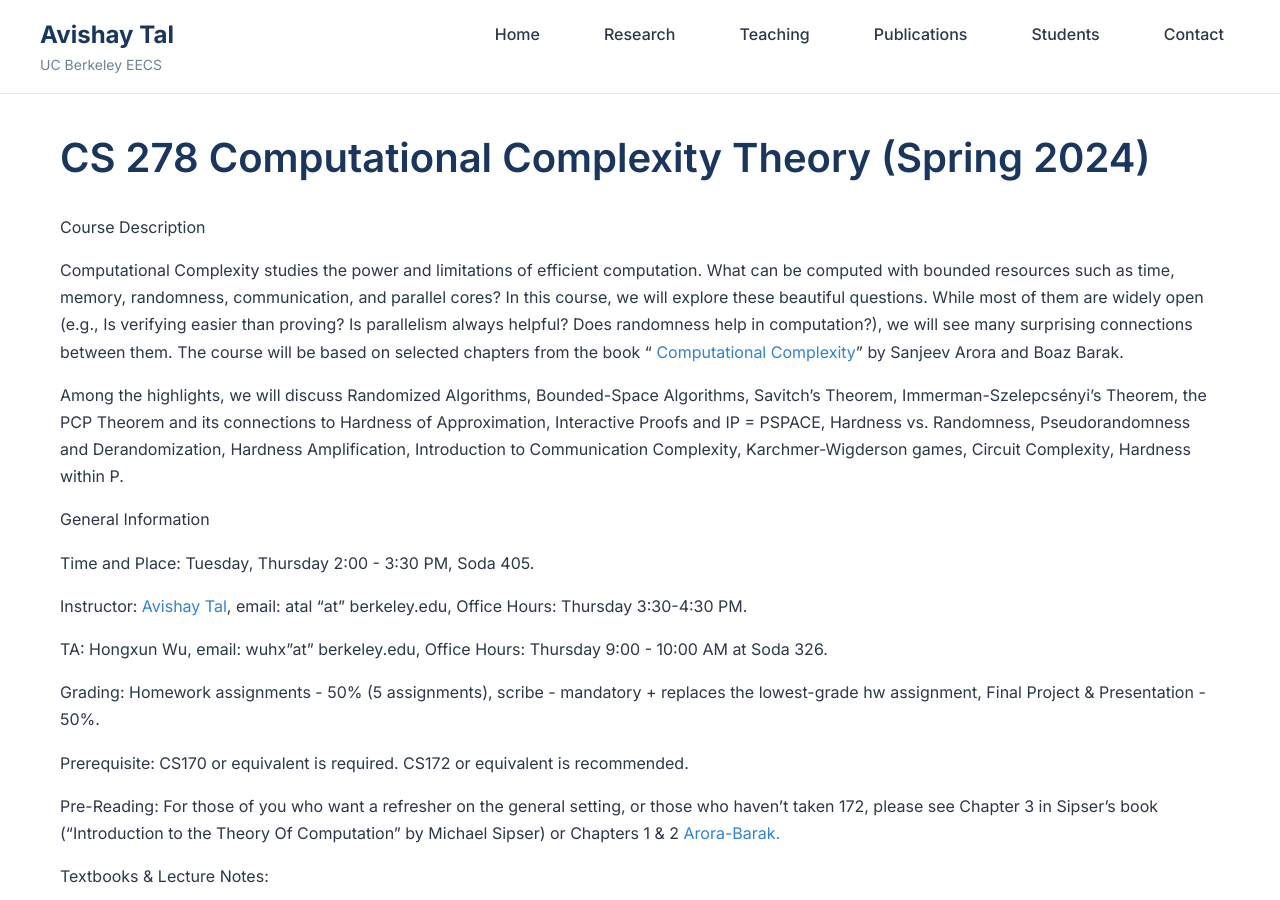
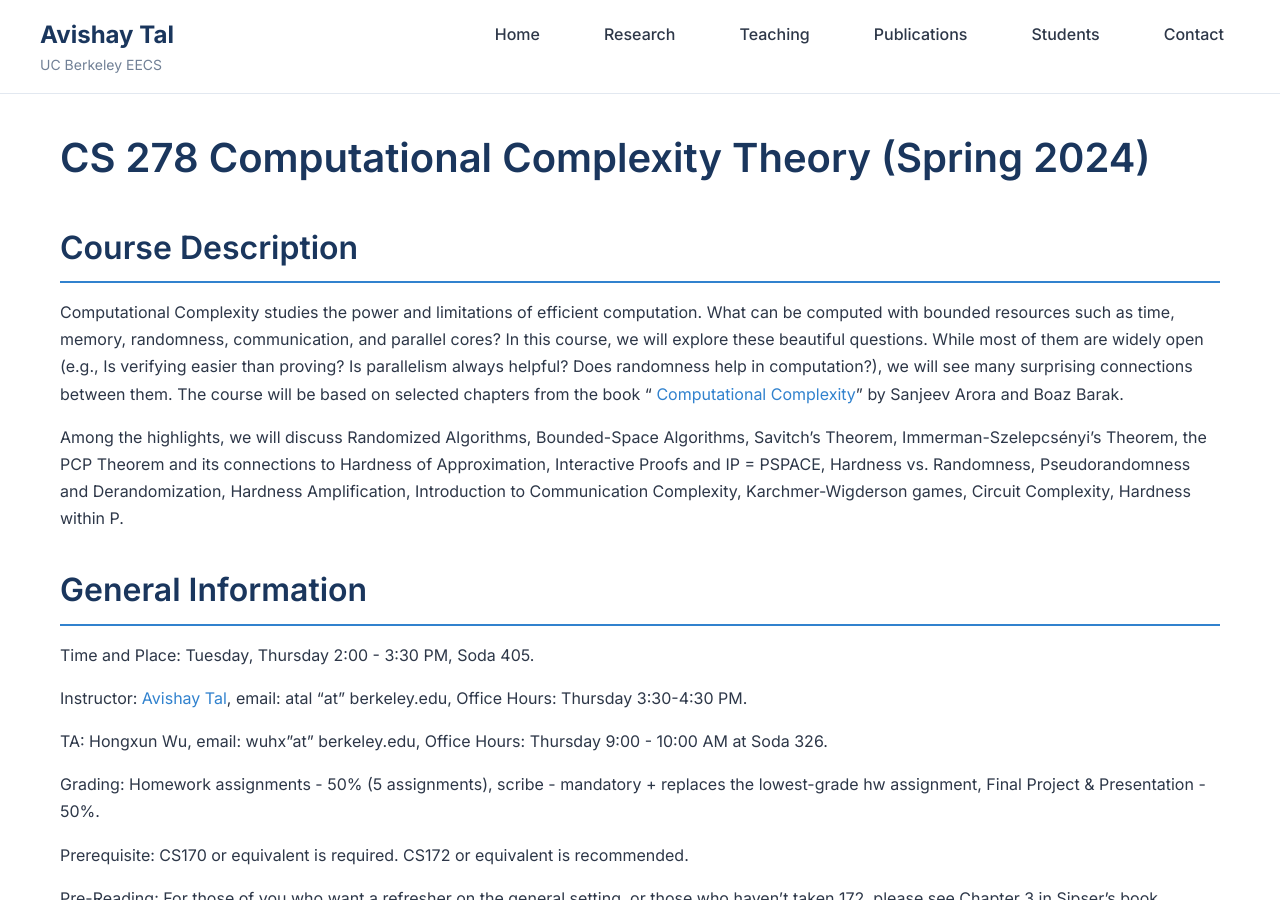
Before and after one commit to avishaytal/website, a Jekyll site: the page built from courses/cs278-complexity-theory/spring-2024/index.md, in a window 1280 px wide and 900 px high. Built offline with Jekyll 4.4.1, drawn with Linux system fonts in a browser that asks for light colours; our own code applies the rules of GitHub Pages for plain Markdown files.

```diff
--- a/courses/cs278-complexity-theory/spring-2024/index.md
+++ b/courses/cs278-complexity-theory/spring-2024/index.md
@@ -1,12 +1,12 @@
 # CS 278 Computational Complexity Theory (Spring 2024)
 
-Course Description
+## Course Description
 
 Computational Complexity studies the power and limitations of efficient computation. What can be computed with bounded resources such as time, memory, randomness, communication, and parallel cores? In this course, we will explore these beautiful questions. While most of them are widely open (e.g., Is verifying easier than proving? Is parallelism always helpful? Does randomness help in computation?), we will see many surprising connections between them. The course will be based on selected chapters from the book “ [Computational Complexity](http://theory.cs.princeton.edu/complexity/)” by Sanjeev Arora and Boaz Barak.
 
 Among the highlights, we will discuss Randomized Algorithms, Bounded-Space Algorithms, Savitch's Theorem, Immerman-Szelepcsényi's Theorem, the PCP Theorem and its connections to Hardness of Approximation, Interactive Proofs and IP = PSPACE, Hardness vs. Randomness, Pseudorandomness and Derandomization, Hardness Amplification, Introduction to Communication Complexity, Karchmer-Wigderson games, Circuit Complexity, Hardness within P.
 
-General Information
+## General Information
 
 Time and Place: Tuesday, Thursday 2:00 - 3:30 PM, Soda 405.
 
@@ -30,7 +30,7 @@ Textbooks & Lecture Notes:
 
 - Gil Cohen - [A Taste of Circuit Complexity Pivoted at NEXP not in ACC (and more)](http://eccc.hpi-web.de/resources/pdf/cohen.pdf)
 
-[Problem Sets](https://drive.google.com/drive/folders/1ip5SBq7pqWIdOWK3o3QzPDG7Ryz9v4p9?usp=sharing)
+## [Problem Sets](https://drive.google.com/drive/folders/1ip5SBq7pqWIdOWK3o3QzPDG7Ryz9v4p9?usp=sharing)
 
 - [HW1](https://drive.google.com/file/d/1yNeSPiWIEuEtMyXHHHvMAx1ABNj9tH7L/view?usp=sharing) \-\- Due Feb 12
 
@@ -42,7 +42,7 @@ Textbooks & Lecture Notes:
 
 [Lecture Notes](https://drive.google.com/drive/folders/1ip5SBq7pqWIdOWK3o3QzPDG7Ryz9v4p9?usp=share_link)
 
-Topics
+## Topics
 
 - Time-Complexity (Chapter 3 AB)
 
```
